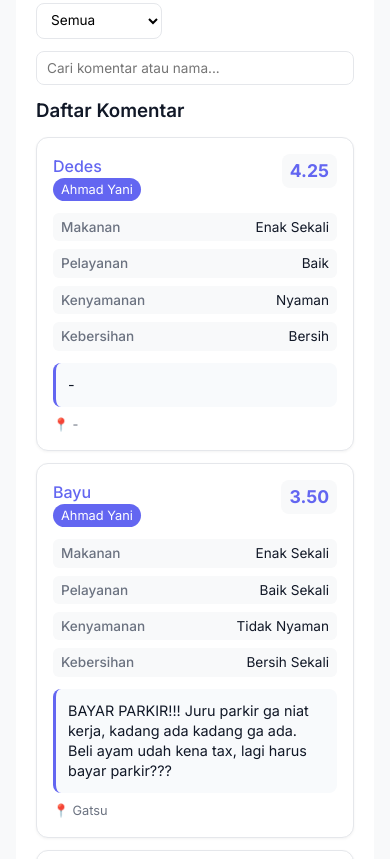
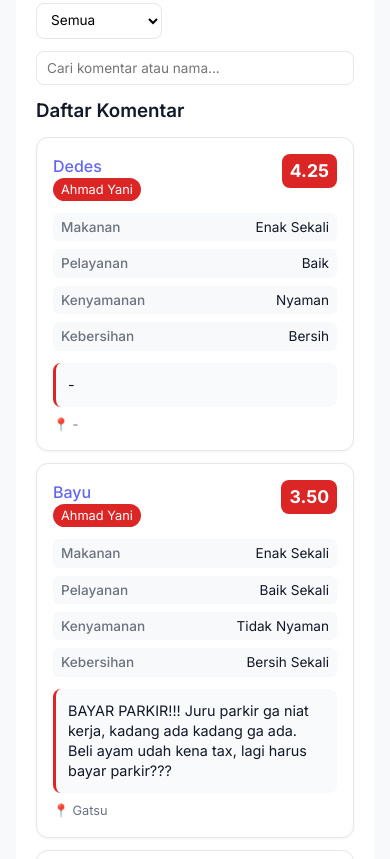
Before and after one commit to Kaiser117450/data-guest-comment, a plain HTML site: page index.html in a window 390 px wide. Shown: the part 1440-2299 px from the top of the page. Drawn offline with nearby package versions, Linux system fonts and the light colour scheme.

Commit message:
warnai hidupmu bung

```diff
--- a/index.html
+++ b/index.html
@@ -78,7 +78,7 @@
             }
             .mobile-comment-gerai {
                 font-size: 0.8rem;
-                background: var(--primary);
+                background: #dc2626;
                 color: white;
                 padding: 2px 8px;
                 border-radius: 12px;
@@ -86,9 +86,9 @@
             .mobile-comment-score {
                 font-size: 1.1rem;
                 font-weight: 700;
-                color: var(--primary);
+                color: white;
                 text-align: center;
-                background: var(--bg);
+                background: #dc2626;
                 padding: 4px 8px;
                 border-radius: 8px;
                 min-width: 50px;
@@ -118,7 +118,7 @@
                 font-size: 0.9rem;
                 line-height: 1.4;
                 color: var(--text);
-                border-left: 3px solid var(--primary);
+                border-left: 3px solid #dc2626;
             }
             .mobile-comment-address {
                 font-size: 0.8rem;
```
